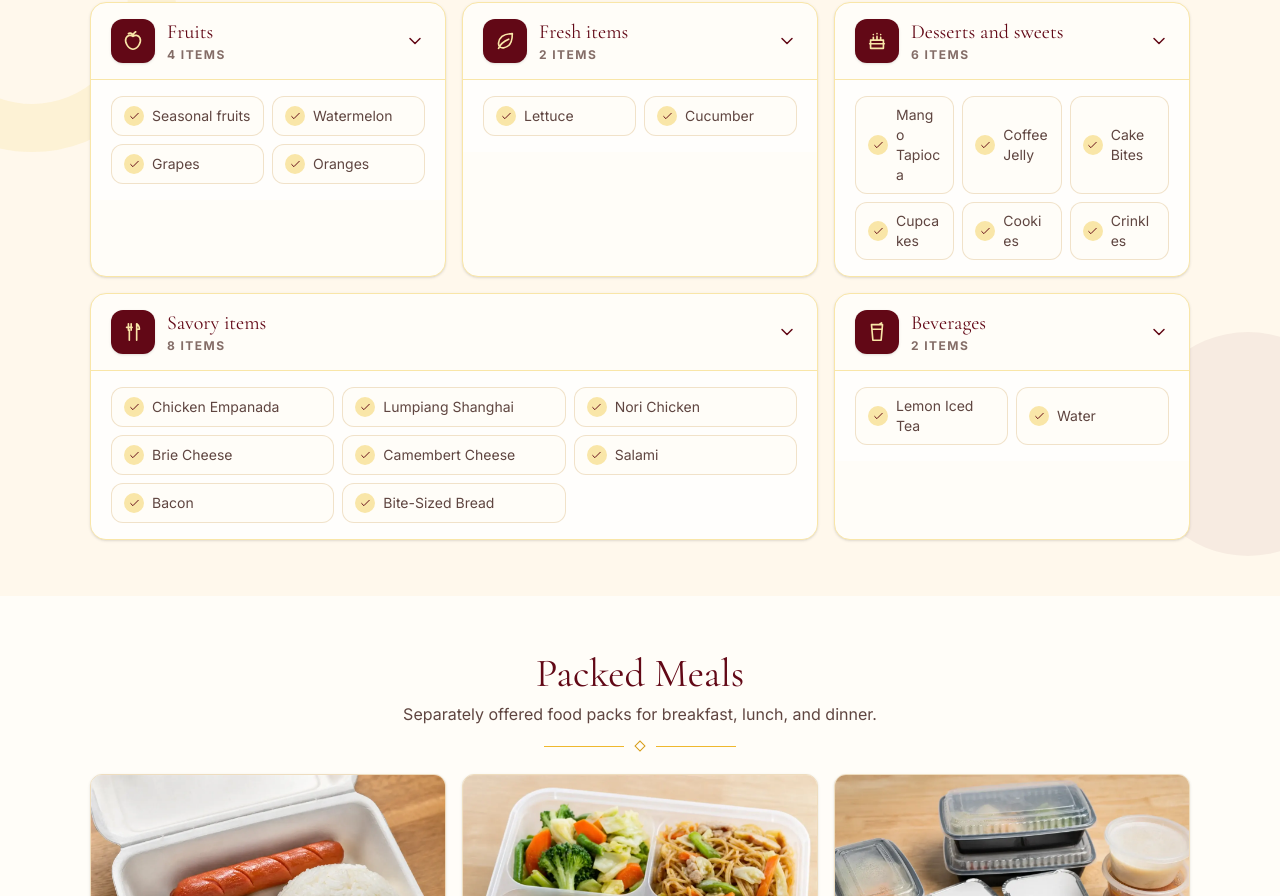
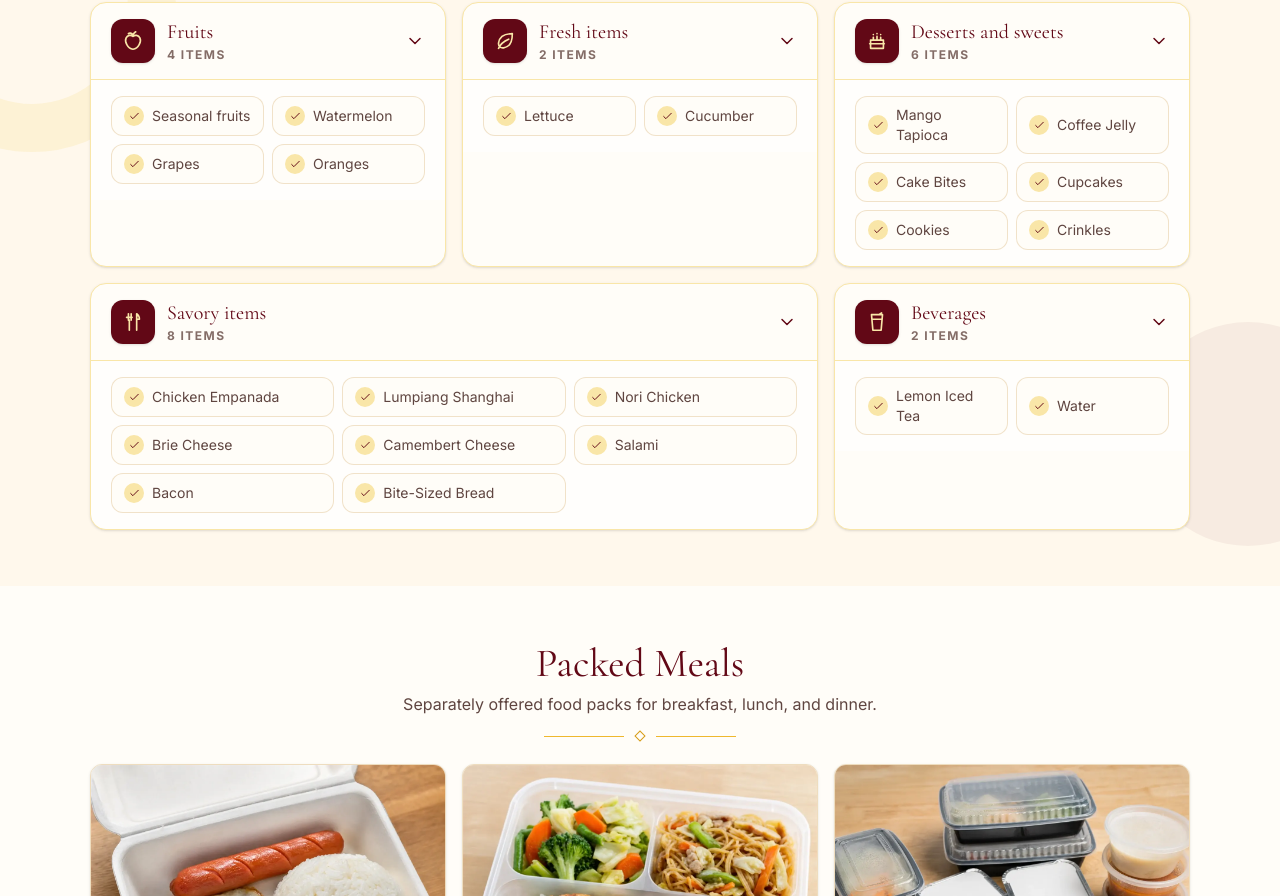
Before and after one commit to potatsukki/yhans-catering-services, a React (Vite) app: page /packages in a window 1280 px wide. Shown: the part 2292-3188 px from the top of the page. Built offline with nearby package versions, Linux system fonts and the light colour scheme; no server answers.

Commit message:
fix grazing dessert readability

```diff
--- a/src/components/sections/packages/GrazingInclusions.tsx
+++ b/src/components/sections/packages/GrazingInclusions.tsx
@@ -8,7 +8,7 @@ import { SectionHeading } from '../../ui/SectionHeading';
 const inclusionGroups = [
   { title: 'Fruits', items: GRAZING_INCLUSIONS.fruits, icon: 'fruit', gridClassName: 'lg:col-span-2', itemGridClassName: 'grid-cols-1 sm:grid-cols-2' },
   { title: 'Fresh items', items: GRAZING_INCLUSIONS.freshItems, icon: 'leaf', gridClassName: 'lg:col-span-2', itemGridClassName: 'grid-cols-1 sm:grid-cols-2' },
-  { title: 'Desserts and sweets', items: GRAZING_INCLUSIONS.dessertsAndSweets, icon: 'cake', gridClassName: 'sm:col-span-2 lg:col-span-2', itemGridClassName: 'grid-cols-3' },
+  { title: 'Desserts and sweets', items: GRAZING_INCLUSIONS.dessertsAndSweets, icon: 'cake', gridClassName: 'sm:col-span-2 lg:col-span-2', itemGridClassName: 'grid-cols-3 lg:grid-cols-2' },
   { title: 'Savory items', items: GRAZING_INCLUSIONS.savoryItems, icon: 'utensils', gridClassName: 'sm:col-span-2 lg:col-span-4', itemGridClassName: 'grid-cols-3' },
   { title: 'Beverages', items: GRAZING_INCLUSIONS.beverages, icon: 'drink', gridClassName: 'sm:col-span-2 lg:col-span-2', itemGridClassName: 'grid-cols-2' },
 ] as const;
```
